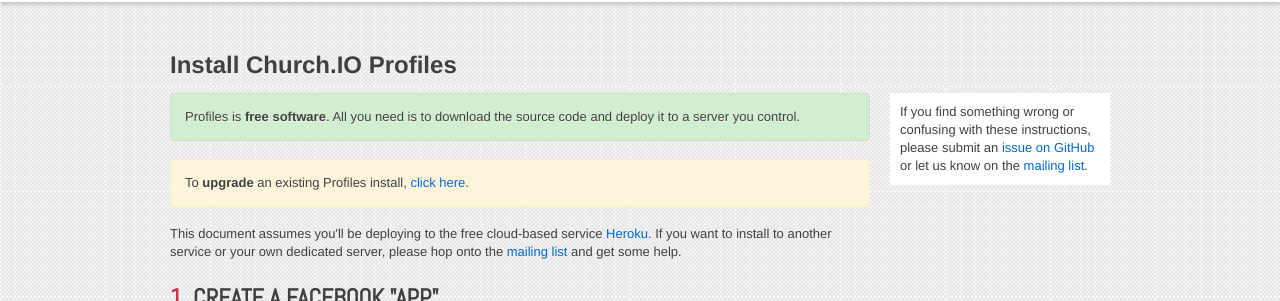
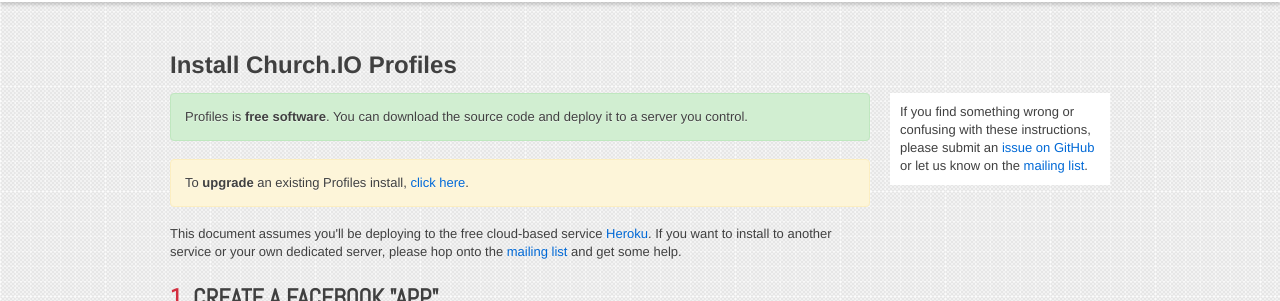
Before and after one commit to seven1m/old-churchio-website, a Jekyll site: the page built from profiles/install.html, in a window 1280 px wide and 900 px high. Shown: the part 124-425 px from the top of the window. Built offline with Jekyll 4.4.1, drawn with Linux system fonts in a browser that asks for light colours; Markdown is read by kramdown in place of the engine named in the settings.

Commit message:
Update text on install.

```diff
--- a/profiles/install.html
+++ b/profiles/install.html
@@ -8,7 +8,7 @@
   <section class="row">
     <div class="span12">
       <p class="alert-message block-message success">
-        Profiles is <strong>free software</strong>. All you need is to download the source code
+        Profiles is <strong>free software</strong>. You can download the source code
         and deploy it to a server you control.
       </p>
       <p class="alert-message block-message warning">
```
